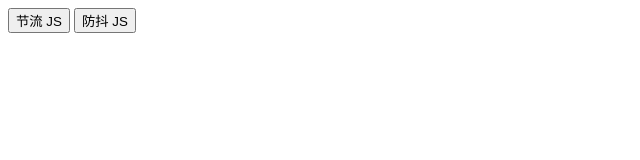
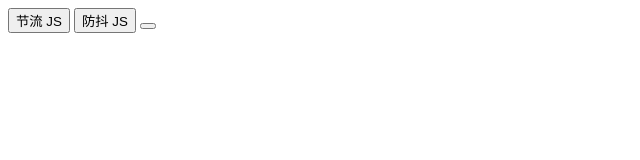
Before and after one commit to Leo-Wang06/Hand-Written-Learn, a website: page code/手撕TS+JS/index.html in a window 1280 px wide. Shown: the full height of the page, 0-640 px from the left. Drawn offline with Linux system fonts and the light colour scheme; files that its build step writes are made by us from their sources.

Commit message:
chore: 修改项目结构

```diff
--- a/code/手撕TS+JS/index.html
+++ b/code/手撕TS+JS/index.html
@@ -10,5 +10,7 @@
   <button class="btn-debounce">防抖 JS</button>
   <script src="./防抖节流/throttle.js"></script>
   <script src="./防抖节流/debounce.js"></script>
+
+  <button class="btn-"></button>
 </body>
 </html>
```
Also changed, not shown: code/手撕TS+JS/hand-written-js/防抖节流/debounce.js (renamed from code/手撕TS+JS/防抖节流/debounce.js), code/手撕TS+JS/hand-written-js/防抖节流/throttle.js (renamed from code/手撕TS+JS/防抖节流/throttle.js), code/手撕TS+JS/hand-written-ts/防抖节流/debounce.ts (renamed from code/手撕TS+JS/防抖节流/debounce.ts).
